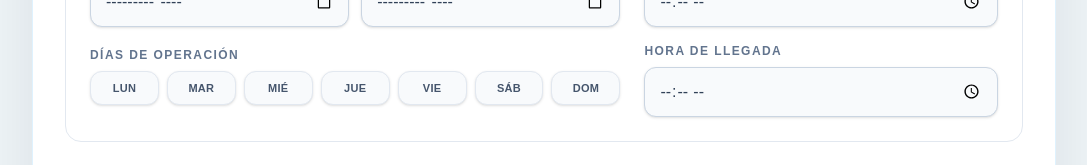
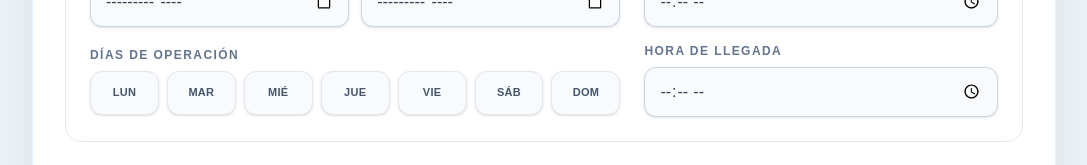
Before and after one commit to tobias-aispuro/pss-comision-08, a Next.js app: page /admin/nuevoVuelo in a window 1280 px wide. Shown: the part 597-762 px from the top of the page, without its empty margins (96-1183 px from the left). Built offline with nearby package versions, Linux system fonts and the light colour scheme; no server answers.

Commit message:
Corrección en creacion de nuevo vuelo - US1

```diff
--- a/app/admin/nuevoVuelo/page.tsx
+++ b/app/admin/nuevoVuelo/page.tsx
@@ -116,9 +116,11 @@ export default async function NuevoVueloPage({
                     <label className="mb-2 block text-xs font-bold uppercase tracking-[0.12em] text-slate-500">Días de operación</label>
                     <div className="grid grid-cols-7 gap-2">
                       {diasDisponibles.map((dia) => (
-                        <label key={dia} className="flex cursor-pointer items-center justify-center rounded-xl border border-slate-200 bg-slate-50 px-2 py-2 text-center text-[11px] font-bold tracking-wide text-slate-600 shadow-sm transition hover:border-sky-200 hover:bg-sky-50">
-                          <input type="checkbox" name="diasOperacion" value={dia} className="sr-only" />
-                          <span>{dia}</span>
+                        <label key={dia} className="cursor-pointer">
+                          <input type="checkbox" name="diasOperacion" value={dia} className="peer sr-only" />
+                          <span className="flex min-h-11 items-center justify-center rounded-xl border border-slate-200 bg-slate-50 px-2 py-2 text-center text-[11px] font-bold tracking-wide text-slate-600 shadow-sm transition peer-checked:border-sky-600 peer-checked:bg-sky-600 peer-checked:text-white peer-checked:shadow-md hover:border-sky-200 hover:bg-sky-50">
+                            {dia}
+                          </span>
                         </label>
                       ))}
                     </div>
```
